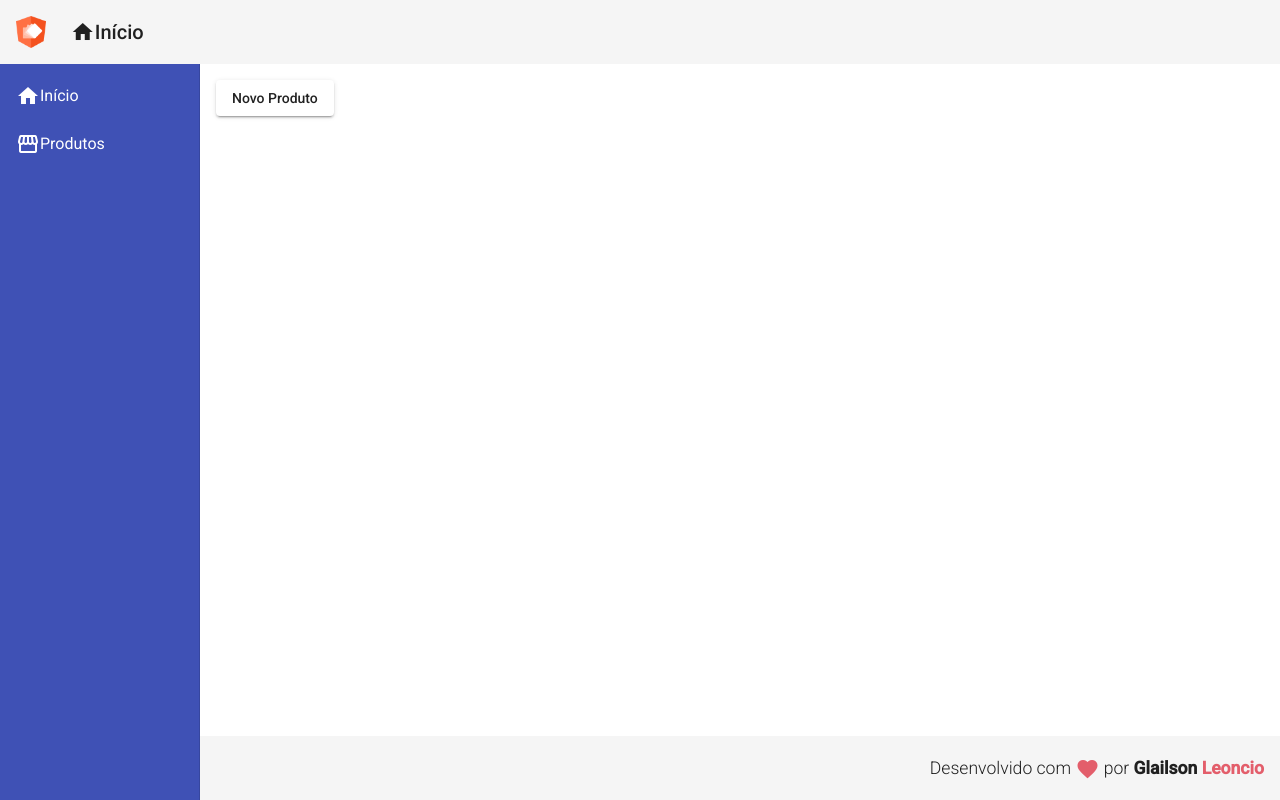
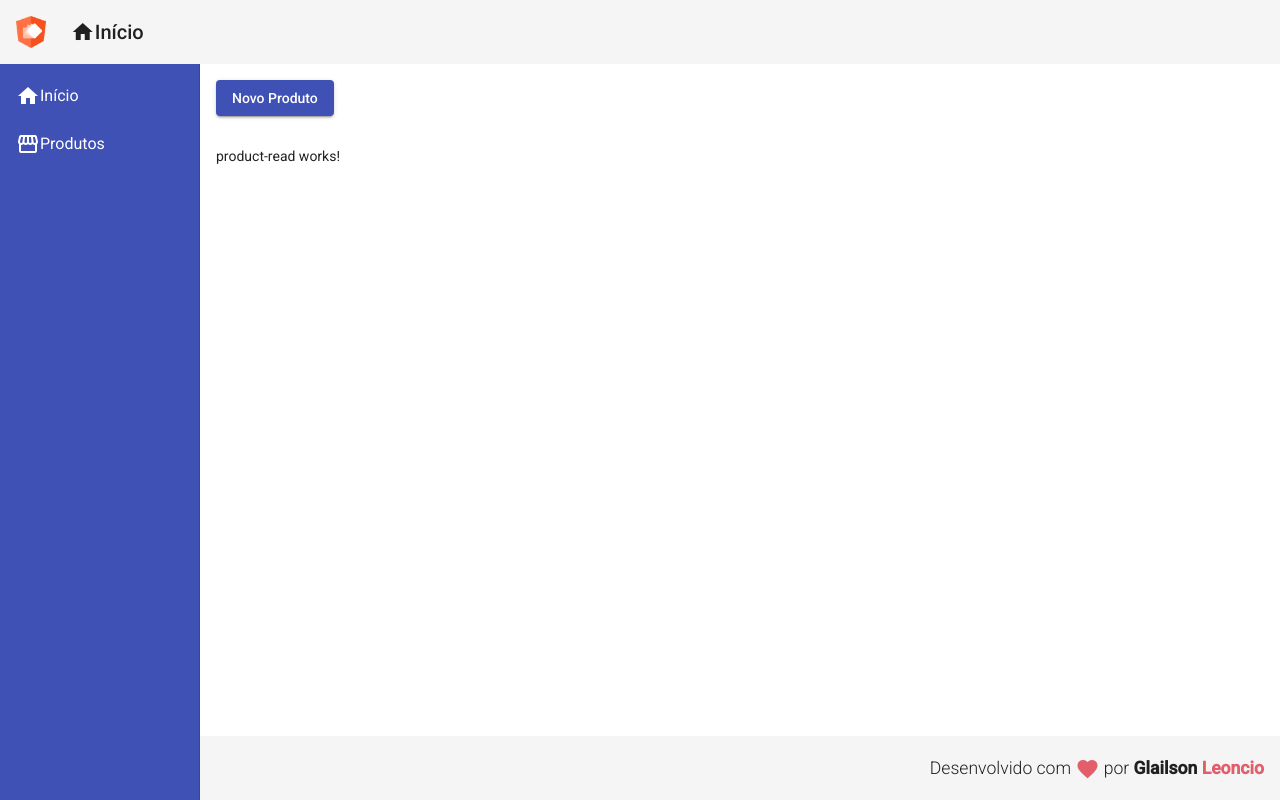
Before and after one commit to glailson/Angular, an Angular app in the folder frontend/: page /products in a window 1280 px wide. Built offline with nearby package versions, Linux system fonts and the light colour scheme; no server answers.

Commit message:
Criação do método de obter produto

```diff
--- a/frontend/src/app/app.module.ts
+++ b/frontend/src/app/app.module.ts
@@ -26,7 +26,8 @@ import { HttpClientModule } from '@angular/common/http';
 
 import { FormsModule } from '@angular/forms'
 import { MatFormFieldModule } from '@angular/material/form-field'
-import { MatInputModule } from '@angular/material/input'
+import { MatInputModule } from '@angular/material/input';
+import { ProductReadComponent } from './components/product/product-read/product-read.component'
 
 
 
@@ -40,7 +41,8 @@ import { MatInputModule } from '@angular/material/input'
     ProductCrudComponent,
     RedDirective,
     ForDirective,
-    ProductCreateComponent
+    ProductCreateComponent,
+    ProductReadComponent
 
   ],
   imports: [
--- /dev/null
+++ b/frontend/src/app/components/product/product-read/product-read.component.html
@@ -0,0 +1 @@
+<p>product-read works!</p>
--- /dev/null
+++ b/frontend/src/app/components/product/product-read/product-read.component.ts
@@ -0,0 +1,23 @@
+import { ProductService } from './../product.service';
+import { Product } from './../product.model';
+import { Component, OnInit } from '@angular/core';
+
+@Component({
+  selector: 'app-product-read',
+  templateUrl: './product-read.component.html',
+  styleUrls: ['./product-read.component.css']
+})
+export class ProductReadComponent implements OnInit {
+
+  products: Product[] = []
+
+  constructor(private productService: ProductService) { }
+
+  ngOnInit(): void {
+    this.productService.read().subscribe(products => {
+      this.products = products
+      console.log(products)
+    })
+  }
+
+}
--- a/frontend/src/app/components/product/product.service.ts
+++ b/frontend/src/app/components/product/product.service.ts
@@ -26,4 +26,8 @@ export class ProductService {
     return this.http.post<Product>(this.baseUrl, product)
   }
 
+  read(): Observable<Product[]> {
+    return this.http.get<Product[]>(this.baseUrl)
+  }
+
 }
--- a/frontend/src/app/views/product-crud/product-crud.component.css
+++ b/frontend/src/app/views/product-crud/product-crud.component.css
@@ -0,0 +1,3 @@
+button {
+    margin-bottom: 30px;
+}
--- a/frontend/src/app/views/product-crud/product-crud.component.html
+++ b/frontend/src/app/views/product-crud/product-crud.component.html
@@ -1,3 +1,6 @@
-<button mat-raised-button (click)="navigateToProductCreate()" >
+<button mat-raised-button (click)="navigateToProductCreate()"
+    color="primary">
     Novo Produto
 </button>
+
+<app-product-read></app-product-read>
```
Also changed, not shown: frontend/src/app/components/product/product-read/product-read.component.css (added).
